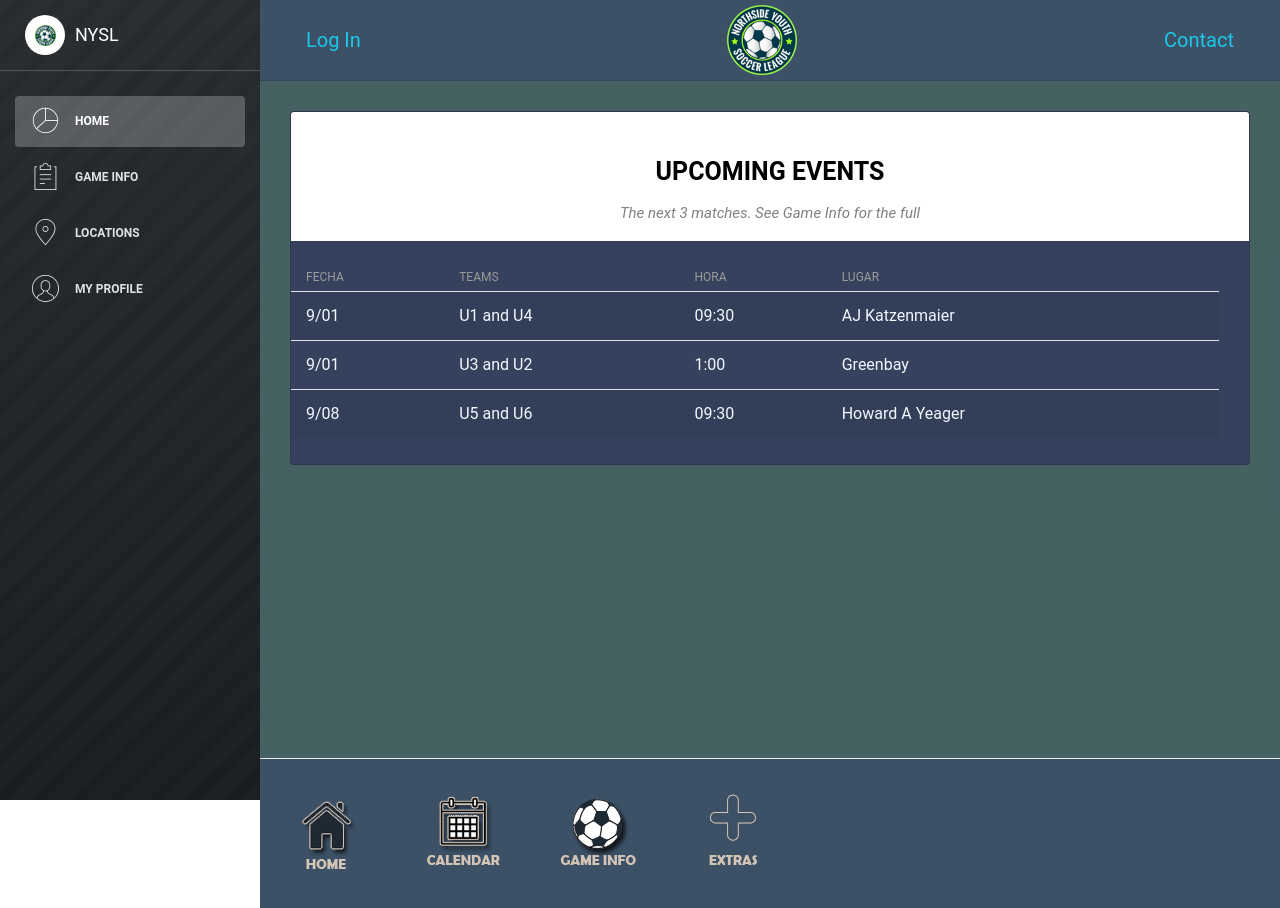
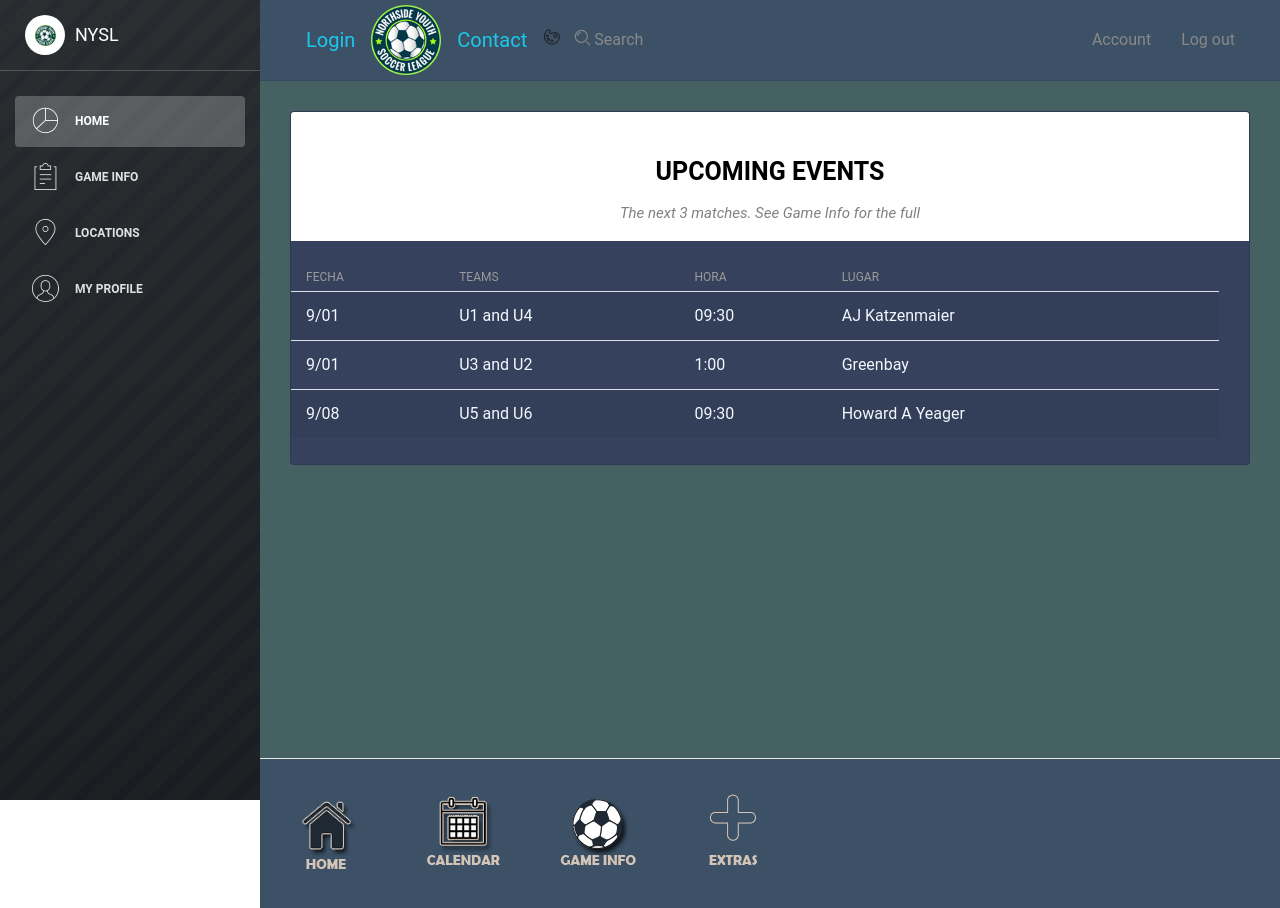
Before and after one commit to zolemello/MobileWebDevelopment, a Vue app: page /#/admin/home in a window 1280 px wide. Built offline with nearby package versions, Linux system fonts and the light colour scheme; what v-tooltip would draw is missing.

Commit message:
Modificado la barra de arriba y el menu lateral en la vista del celular

```diff
--- a/src/layout/MobileMenu.vue
+++ b/src/layout/MobileMenu.vue
@@ -18,6 +18,7 @@
         <span class="d-lg-none">Search</span>
       </a>
     </li>
+    <!--
     <base-dropdown title="Dropdown">
       <a class="dropdown-item" href="#">Action</a>
       <a class="dropdown-item" href="#">Another action</a>
@@ -25,7 +26,7 @@
       <a class="dropdown-item" href="#">Something else here</a>
       <div class="divider"></div>
       <a class="dropdown-item" href="#">Separated link</a>
-    </base-dropdown>
+    </base-dropdown> -->
 
     <li class="nav-item">
       <a class="nav-link" href="#pablo">
--- a/src/layout/TopNavbar.vue
+++ b/src/layout/TopNavbar.vue
@@ -2,17 +2,60 @@
   <nav class="navbar navbar-expand-lg">
     <div class="container-fluid">
       <a class="navbar-brand" href="#"><a href="#" class="nav-link">
-              Log In
+              Login
             </a></a>
 
      <img src="/img/nysl_logo.png" height="70px" width="70px">
-
-
 
      <a class="navbar-brand" href="#"><a href="#" class="nav-link">
               Contact
             </a></a>
 
+ <!-- inixio lo que pegue-->
+
+
+      <button type="button"
+              class="navbar-toggler navbar-toggler-right"
+              :class="{toggled: $sidebar.showSidebar}"
+              aria-controls="navigation-index"
+              aria-expanded="false"
+              aria-label="Toggle navigation"
+              @click="toggleSidebar">
+        <span class="navbar-toggler-bar burger-lines"></span>
+        <span class="navbar-toggler-bar burger-lines"></span>
+        <span class="navbar-toggler-bar burger-lines"></span>
+      </button>
+      <div class="collapse navbar-collapse justify-content-end">
+        <ul class="nav navbar-nav mr-auto">
+          <li class="nav-item">
+
+              <i class="nc-icon nc-palette"></i>
+
+          </li>
+
+          <li class="nav-item">
+            <a href="#" class="nav-link">
+              <i class="nc-icon nc-zoom-split"></i>
+              <span class="d-lg-block">&nbsp;Search</span>
+            </a>
+          </li>
+        </ul>
+        <ul class="navbar-nav ml-auto">
+          <li class="nav-item">
+            <a class="nav-link" href="#">
+              Account
+            </a>
+          </li>
+
+          <li class="nav-item">
+            <a href="#" class="nav-link">
+              Log out
+            </a>
+          </li>
+        </ul>
+      </div>
+
+         <!-- fin lo que pegue -->
       </div>
       </nav>
 </template>
--- a/src/pages/Partidos.vue
+++ b/src/pages/Partidos.vue
@@ -1,5 +1,6 @@
 
 <template>
+
 
 
 </template>
--- a/src/pages/UserProfile/EditProfileForm.vue
+++ b/src/pages/UserProfile/EditProfileForm.vue
@@ -116,7 +116,7 @@
           address: '',
           city: '',
           country: 'Argentina',
-          aboutMe: `" Soy intelectual, muy inteligente, soy intelectual, muy inteligente... Ay, que bonito soy!".`
+          aboutMe: `"Soy intelectual, muy inteligente, soy intelectual, muy inteligente... Ay, que bonito soy!".`
         }
       }
     },
```
